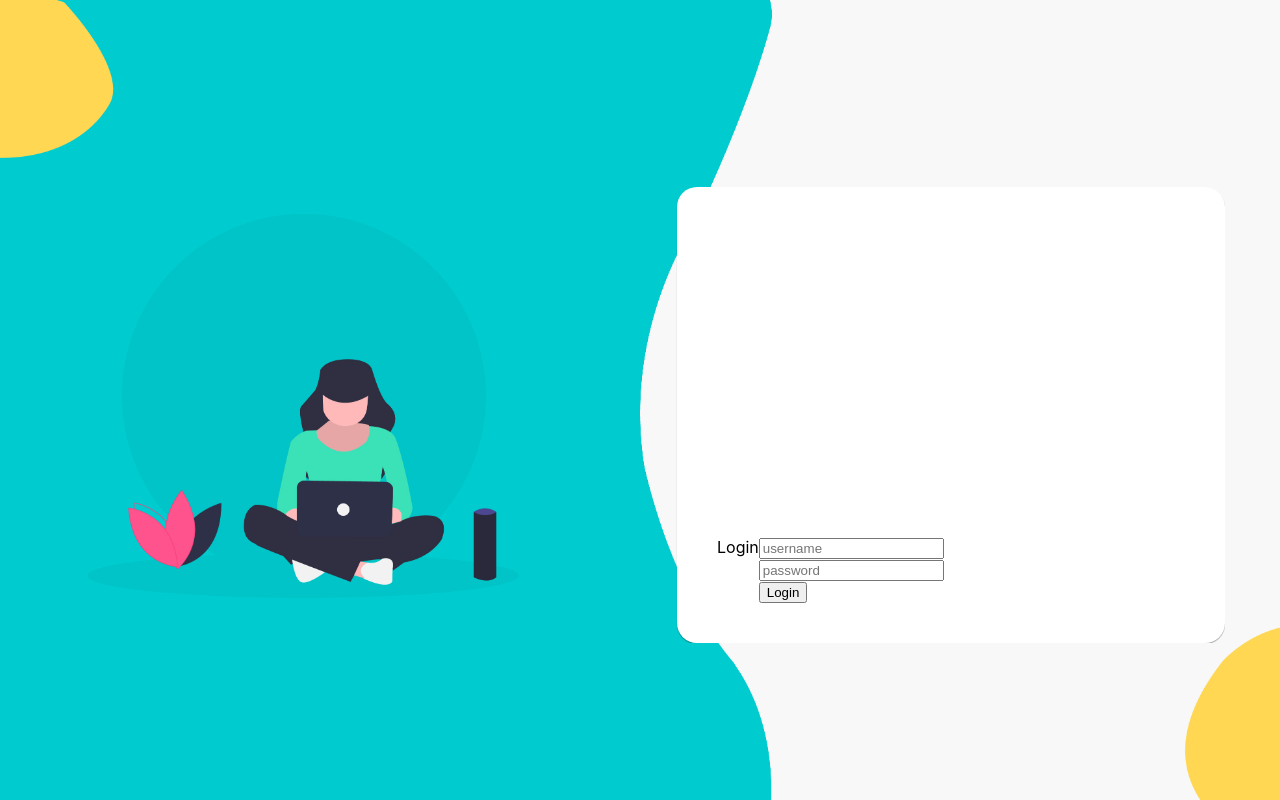
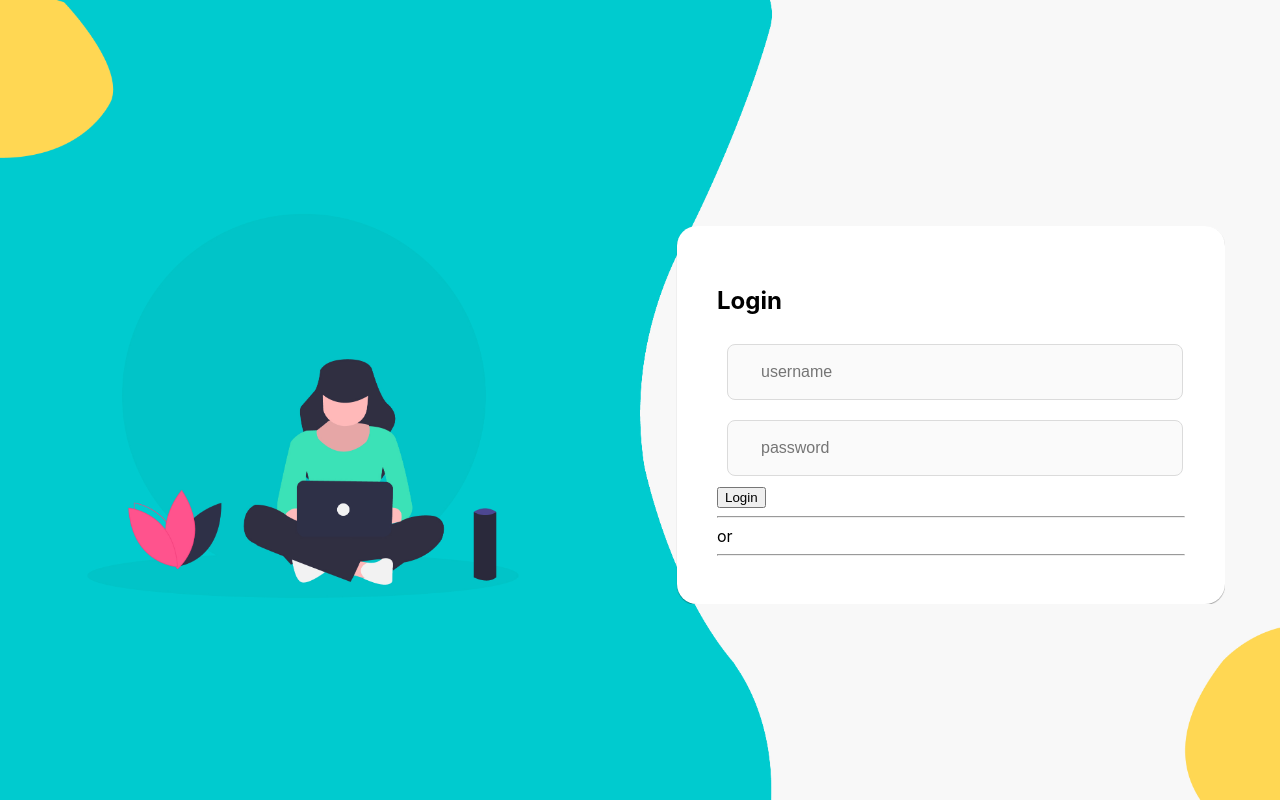
Before and after one commit to meencodes/react-sasukpattani, a React (Create React App) app: page / in a window 1280 px wide. Built offline with nearby package versions, Linux system fonts and the light colour scheme.

Commit message:
Form login CSS

```diff
--- a/src/components/Login.js
+++ b/src/components/Login.js
@@ -91,14 +91,15 @@ class App extends Component {
                     <Containerlogin100>
                         <FormLogin100>
                             <Form100>
-                                <span>Login</span>
-                                <form>
-                                    <input type="text" name="username" placeholder="username" value={this.state.username} onChange={this.onChange.bind(this)} />
+                                <FormControl>
+                                    <h2>Login</h2>
+                                    <Input type="text" name="username" placeholder="username" value={this.state.username} onChange={this.onChange.bind(this)} />
                                     <br />
-                                    <input type="password" name="password" placeholder="password" value={this.state.password} onChange={this.onChange.bind(this)} />
+                                    <Input type="password" name="password" placeholder="password" value={this.state.password} onChange={this.onChange.bind(this)} />
                                     <br />
                                     <button type="button" onClick={this.onSubmit.bind(this)}>Login</button>
-                                </form>
+                                    <hr />or<hr />
+                                </FormControl>
                             </Form100>
                         </FormLogin100>
                     </Containerlogin100>
@@ -166,9 +167,9 @@ const Form100 = styled.div`
   background: white;
   border-radius: 20px;
   position: relative;
-  display: flex;
+  display: ;
   flex-wrap: wrap;
-  padding: 350px 40px 40px 40px;
+  padding: 40px 40px 40px 40px;
   box-shadow: 0 1px 1px rgba(0,0,0,0.12), 0 1px 1px rgba(0,0,0,0.24);
 
   @media (max-width: 992px) {
@@ -189,4 +190,31 @@ const Form100 = styled.div`
 }
 `
 
+// ฟอร์มสำหรับกรอกข้อมูล
+
+const FormControl = styled.form`
+
+
+
+}
+`
+const Input = styled.input`
+  width: 83%;
+  margin: 10px;
+  font-size: 16px;
+  border: solid 1px #dbdbdb;
+
+  padding: 18px 33px;
+  border-radius: 8px;
+  color: #999;
+  cursor: text;
+
+  background: #fafafa;
+
+  &:active,
+  &:focus {
+    z-index: 2;
+  }
+`
+
 export default App;
```
